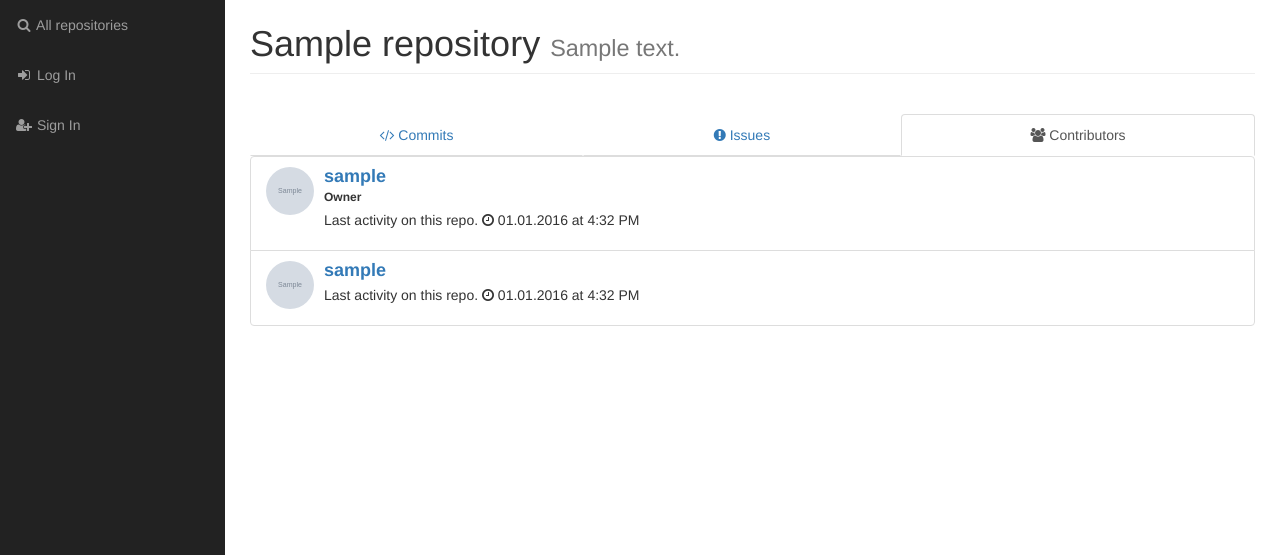
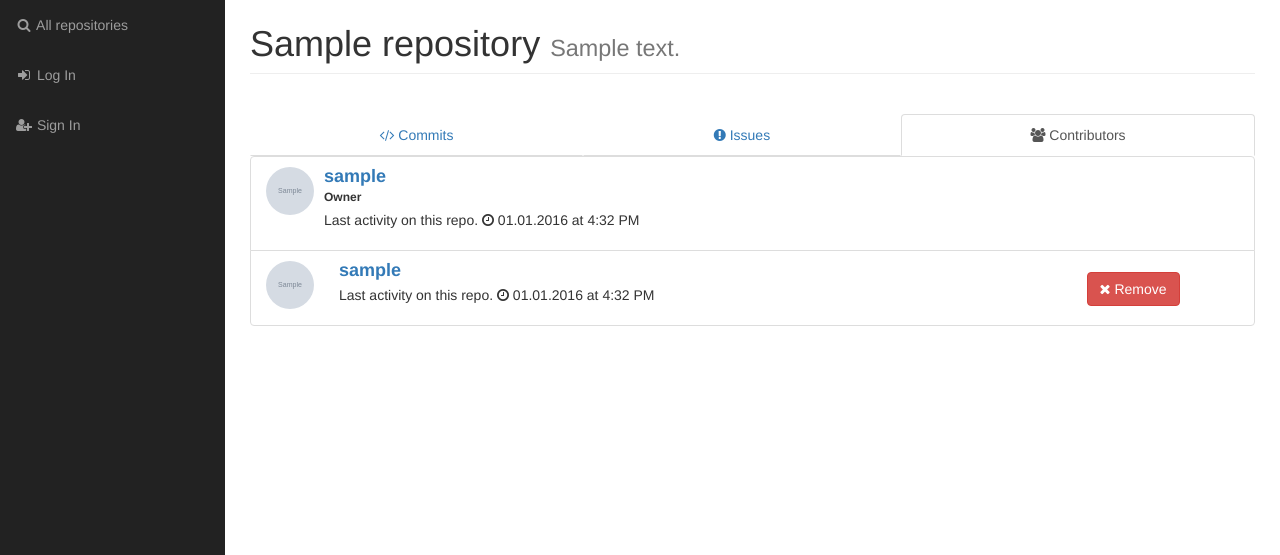
Before and after one commit to UKS-Tim3/Issuebox, a Django app: page /website/repositories/1 in a window 1280 px wide, after a click on "Contributors". Shown: the part 51-606 px from the top of the page. Run offline with Django 3.2, Linux system fonts and the light colour scheme; tables that the repository leaves empty hold one stand-in row (values such as "Sample post"); grey boxes marked "Sample" are stand-in pictures; parts of the project's set-up code (start-up, migrations or seed data) failed here and were passed over; some libraries are stand-ins or nearby versions.

Commit message:
Added remove button for contributors on repository page

```diff
--- a/issuebox/website/templates/website/repository/repository.html
+++ b/issuebox/website/templates/website/repository/repository.html
@@ -114,15 +114,9 @@
                                                 alt="Dragoljub Ilic" width="48" height="48"/> </a>
                                     </div>
                                     <div class="media-body">
-
-                                        <div class="col-lg-10">
                                             <a href="#"><h4 class="media-heading"><b>Issue Name / autor</b></h4></a>
                                         <h6 class="media-heading"><b>issue status</b></h6>
                                         <p> Short description </p>
-                                        </div>
-                                        <div class="col-log-2" style="vertical-align:middle">
-                                            <p>&nbsp;</p>
-                                            </div>
 
 
                                     </div>
@@ -198,11 +192,19 @@
                                                 alt="{{contributor.first_name}} {{contributor.last_name}}" width="48" height="48"/> </a>
                                     </div>
                                     <div class="media-body">
+                                         <div class="col-lg-10">
                                         <a href="{% url 'users' contributor.id %}"><h4 class="media-heading"><b>{{ contributor.username }}</b></h4></a>
                                         <p> Last activity on this repo. <i class="fa fa-clock-o"></i> 01.01.2016 at
                                             4:32 PM </p>
+                                             </div>
+                                        <div class="col-log-2" style="vertical-align:middle">
+                                            <p style="height:1px">&nbsp;</p>
+                                            <a class="btn btn-danger"  href="#"><i class="fa fa-remove"></i> Remove</a>
+                                            </div>
                                     </div>
                                 </div>
+
+
                             </li>
                             {% endfor %}
 
```
